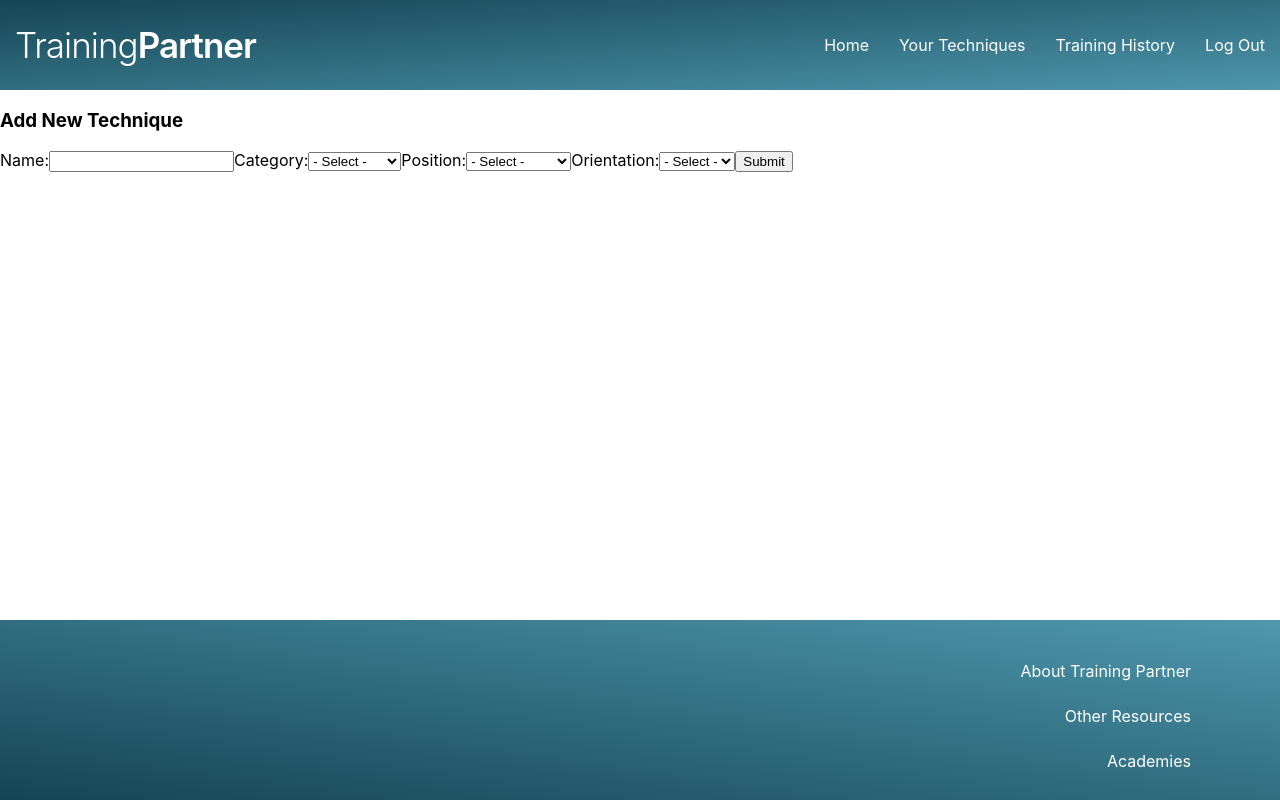
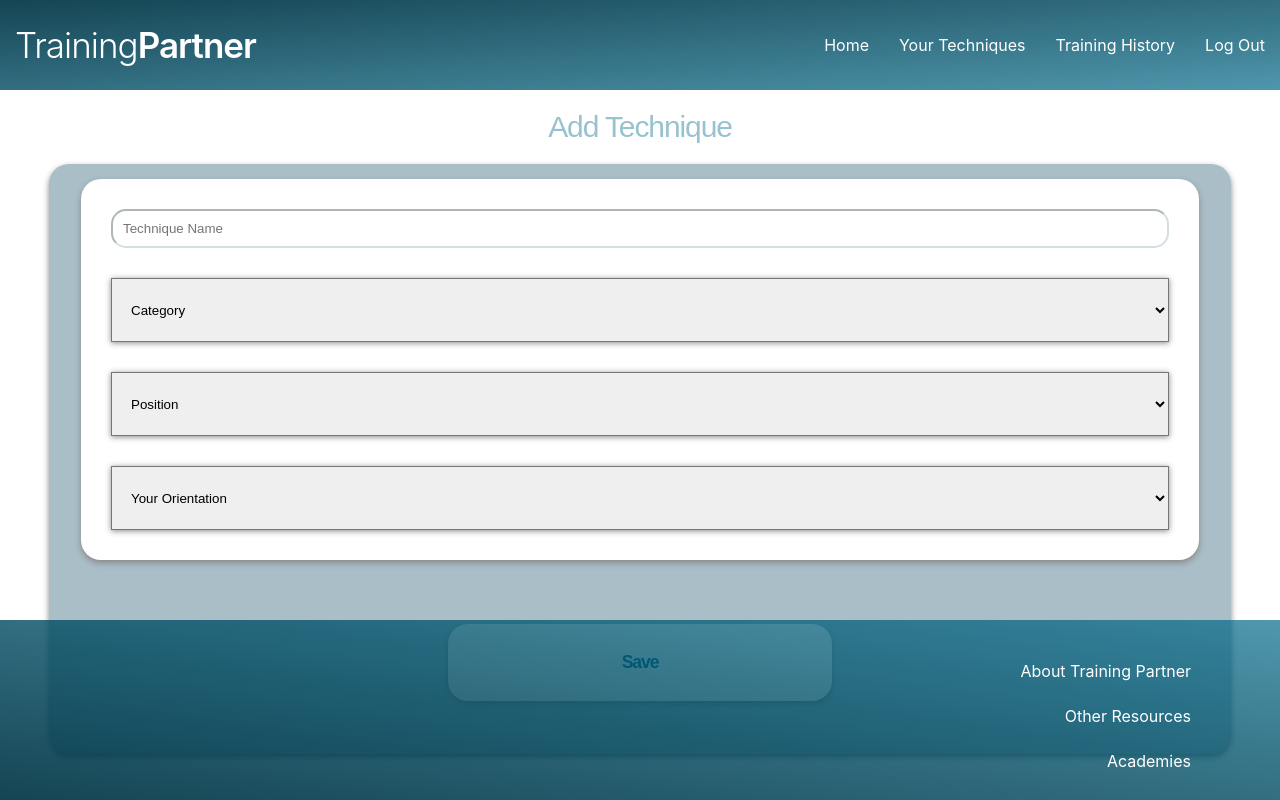
Before and after one commit to mercuryfillings/training-partner, a React (Create React App) app in the folder client/: page /new/technique in a window 1280 px wide. Shown: the top 800 px of the page. Built offline with nearby package versions, Linux system fonts and the light colour scheme; no server answers.

Commit message:
Add Tech desktop styled

```diff
--- a/client/src/Components/CreateTech/CreateTech.jsx
+++ b/client/src/Components/CreateTech/CreateTech.jsx
@@ -1,4 +1,5 @@
 import React, { Component } from 'react'
+import './CreateTech.scss'
 
 export default class CreateTech extends Component {
   state = {
@@ -21,7 +22,7 @@ export default class CreateTech extends Component {
     const { name } = this.state
     const { postTech, history } = this.props
     return (
-      <form onSubmit={(e) => {
+      <form className="tech-form" onSubmit={(e) => {
         e.preventDefault();
         postTech(this.state);
         history.push('/techniques');
@@ -29,26 +30,27 @@ export default class CreateTech extends Component {
           name: ""
         })
       }}>
-        <h3>Add New Technique</h3>
-        <label htmlFor="name">Name:</label>
+        <h1 className="add">Add Technique</h1>
+        <div className="add-page-container">
+          <div className="add-items-container">
           <input
             id="id"
+            className="tech-input"
             type="text"
             name="name"
+            placeholder="Technique Name"
             value={name}
             onChange={this.handleChange}
           />
-        <label htmlFor="category">Category:</label>
-        <select name="category" defaultValue={'DEFAULT'} onChange={this.handleChange}>
-          <option value="DEFAULT" disabled>- Select -</option>
+          <select className="tech-select" name="category" defaultValue={'DEFAULT'} onChange={this.handleChange}>
+            <option value="DEFAULT" disabled>Category</option>
             <option value="Submission">Submission</option>
             <option value="Sweep">Sweep</option>
             <option value="Guard Pass">Guard Pass</option>
             <option value="Escape">Escape</option>
           </select>
-        <label htmlFor="position">Position:</label>
-        <select name="position" defaultValue={'DEFAULT'} onChange={this.handleChange}>
-          <option value="DEFAULT" disabled>- Select -</option>
+          <select className="tech-select" name="position" defaultValue={'DEFAULT'} onChange={this.handleChange}>
+            <option value="DEFAULT" disabled>Position</option>
             <option value="Guard">Guard</option>
             <option value="Mount">Mount</option>
             <option value="Turtle">Turtle</option>
@@ -56,13 +58,14 @@ export default class CreateTech extends Component {
             <option value="Side Control">Side Control</option>
             <option value="Back">Back</option>
           </select>
-        <label htmlFor="orientation">Orientation:</label>
-        <select name="orientation" defaultValue={'DEFAULT'} onChange={this.handleChange}>
-          <option value="DEFAULT" disabled>- Select -</option>
+          <select className="tech-select" name="orientation" defaultValue={'DEFAULT'} onChange={this.handleChange}>
+            <option value="DEFAULT" disabled>Your Orientation</option>
             <option value="Bottom">Bottom</option>
             <option value="Top">Top</option>
           </select>
-        <button>Submit</button>
+          </div>
+          <button className="save-tech">Save</button>
+        </div>
       </form>
     )
   }
--- /dev/null
+++ b/client/src/Components/CreateTech/CreateTech.scss
@@ -0,0 +1,73 @@
+.tech-form {
+  display: flex;
+  flex-direction: column;
+}
+
+.save-tech {
+  height: 6vw;
+  width: 30vw;
+  border-radius: 20px;
+  border: none;
+  background-color: #ffffff;
+  box-shadow: 0 3px 6px #888888;
+  margin: 10px;
+  color: #006989;
+  font-family: arial;
+  font-size: 1.1em;
+  font-weight: bold;
+  padding: 10px;
+  letter-spacing: -1.1px;
+  margin: 5vw 0 3vw 0;
+}
+
+.add {
+  font-family: arial;
+  font-size: 30px;
+  color: rgb(152, 194, 207);
+  font-weight: 400;
+  align-self: center;
+  padding: 0;
+  letter-spacing: -1.1px;
+}
+
+.add-page-container {
+  display: flex;
+  flex-direction: column;
+  width: 90vw;
+  height: auto;
+  background-color: rgb(169, 190, 199);
+  border-radius: 20px;
+  padding: 15px;
+  align-self: center;
+  box-shadow: 0 3px 6px #888888;
+  align-items: center;
+  align-self: center;
+}
+
+.tech-input {
+  padding: 10px;
+  border-radius: 15px;
+  border-color: rgba(169, 190, 199, .5);
+  outline: none;
+  margin: 15px;
+}
+
+.add-items-container {
+  width: 85vw;
+  height: auto;
+  background-color: white;
+  border-radius: 20px;
+  display: flex;
+  flex-direction: column;
+  justify-content: center;
+  padding: 15px;
+  box-shadow: 0 3px 6px #888888;
+}
+
+.tech-select {
+  height: 5vw;
+  box-shadow: 0 1px 6px #888888;
+  padding: 0 15px;
+  font-family: arial;
+  margin: 15px;
+}
```
Lines whose indentation alone changed are shown as unchanged.
